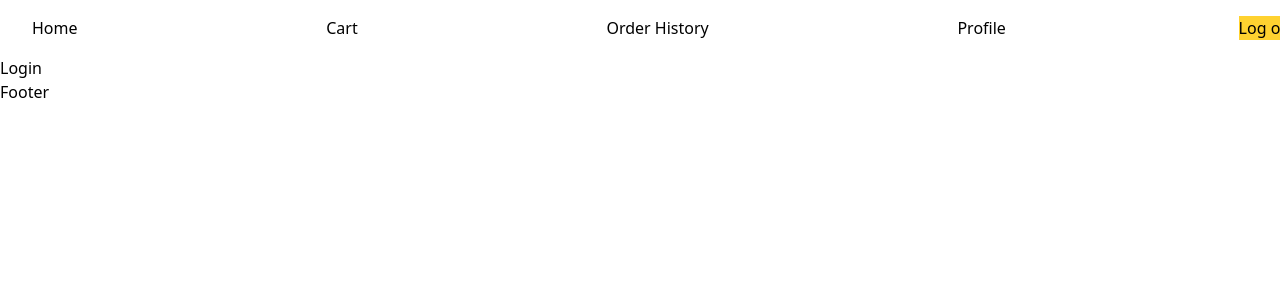
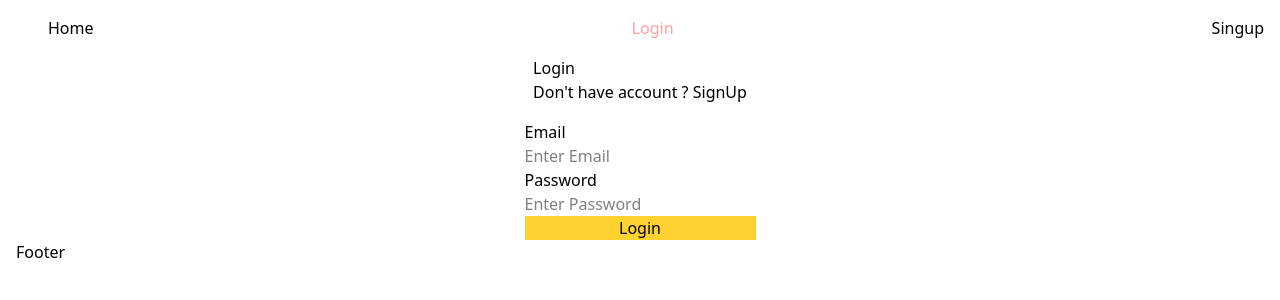
Before and after one commit to Its-utsav/e-commerce, a React (Vite) app in the folder frontend/: page /login in a window 1280 px wide. Shown: the top 300 px of the page. Built offline with nearby package versions, Linux system fonts and the light colour scheme; no server answers.

Commit message:
More pages and bug fixes

```diff
--- a/frontend/src/App.tsx
+++ b/frontend/src/App.tsx
@@ -1,22 +1,44 @@
 import { Outlet } from "react-router";
 import { Footer, Header } from "./components";
 import { useEffect } from "react";
-import productService from "./services/product/product";
+import { useDispatch } from "react-redux";
+import { login, logout } from "./features/auth/authSlice";
+import authservice from "./services/auth/auth";
 
 export default function App() {
-  const fetchData = async () => {
-    const res = await productService.getProductsDetails("search=product");
-    console.log(res);
-  };
+  const dispatch = useDispatch();
+  // const fetchData = async () => {
+  //   const res = await productService.getProductsDetails("search=product");
+  //   console.log(res);
+  // };
   // console.log(loginUser({ email: "utsav@one.com", password: "123456789" }));
   useEffect(() => {
     // fetchData();
+    const user = localStorage.getItem("user")
+      ? JSON.parse(localStorage.getItem("user")!)
+      : null;
+
+    if (user) {
+      dispatch(login(user));
+    } else {
+      authservice.getUserInfo().then((res) => {
+        if (res) {
+          dispatch(login(res));
+        } else {
+          dispatch(logout());
+        }
+      });
+    }
   }, []);
   return (
     <>
-      <Header />
-      <Outlet />
-      <Footer />
+      <div className="flex min-h-screen flex-wrap content-between">
+        <div className="mx-4 block w-full">
+          <Header />
+          <Outlet />
+          <Footer />
+        </div>
+      </div>
     </>
   );
 }
--- a/frontend/src/features/auth/authSlice.ts
+++ b/frontend/src/features/auth/authSlice.ts
@@ -24,12 +24,12 @@ const authSlice = createSlice({
     initialState,
     reducers: {
         login: (state, action) => {
-            localStorage.setItem("userToken", JSON.stringify(action.payload));
+            localStorage.setItem("user", JSON.stringify(action.payload));
             state.success = true;
-            state.userInfo = action
+            state.userInfo = action.payload
         },
         logout: (state) => {
-            localStorage.removeItem("userToken");
+            localStorage.removeItem("user");
             state.loading = false;
             state.error = null;
             state.success = false;
--- a/frontend/src/main.tsx
+++ b/frontend/src/main.tsx
@@ -8,9 +8,19 @@ import {
   Route,
   RouterProvider,
 } from "react-router";
-import { Login, Home, SignUp, NotFound } from "./pages/index.ts";
+import {
+  Login,
+  Home,
+  SignUp,
+  NotFound,
+  OrderHistory,
+  Cart,
+  Profile,
+} from "./pages/index.ts";
 import { Provider } from "react-redux";
 import store from "./store/store.ts";
+import Public from "./routing/Public.tsx";
+import Auth from "./routing/Auth.tsx";
 
 // const Home = lazy(() => import("./pages/Home.tsx"));
 
@@ -34,8 +44,16 @@ const router = createBrowserRouter(
         {/* Base App setup header , footer and outlet */}
         <Route path="*" element={<NotFound />} /> {/* Not Found page */}
         <Route path="" element={<Home />} />
-        <Route path="login" element={<Login />} /> {/*Page for Login*/}
-        <Route path="signup" element={<SignUp />} /> {/*Page for singup*/}
+        <Route element={<Public />}>
+          {/*Routes that are avaiable for all users*/}
+          <Route path="login" element={<Login />} /> {/*Page for Login*/}
+          <Route path="signup" element={<SignUp />} /> {/*Page for singup*/}
+        </Route>
+        <Route element={<Auth />}>
+          <Route path="orderHistory" element={<OrderHistory />} />
+          <Route path="cart" element={<Cart />} />
+          <Route path="profile" element={<Profile />} />
+        </Route>
       </Route>
     </>,
   ),
--- /dev/null
+++ b/frontend/src/pages/Cart.tsx
@@ -0,0 +1,23 @@
+import { useEffect, useState } from "react";
+import cartService from "../services/cart/cart";
+import type { CartDeatils } from "../types/cart.types";
+import { ErrorCmp } from "../components";
+
+export default function Cart() {
+  const [cart, setCart] = useState<null | CartDeatils>(null);
+  const [errors, setErrors] = useState("");
+  useEffect(() => {
+    cartService
+      .getCartDeatils()
+      .then((c) => setCart(c))
+      .catch((e) => {
+        console.log(e);
+        setErrors(e.message);
+      });
+  }, []);
+  console.log(cart, errors);
+  if (errors) {
+    return <ErrorCmp value={errors} />;
+  }
+  return <div>Cart</div>;
+}
--- a/frontend/src/pages/Home.tsx
+++ b/frontend/src/pages/Home.tsx
@@ -1,3 +1,13 @@
+import { useEffect, useState } from "react";
+import productService from "../services/product/product";
+import type { ProdcutDetails } from "../types/product.types";
+
 export default function Home() {
+  const [products, setProducts] = useState<ProdcutDetails[] | null>(null);
+
+  useEffect(() => {
+    productService.getProductsDetails().then((p) => setProducts(p));
+  }, []);
+
   return <div>Home</div>;
 }
--- a/frontend/src/pages/Login.tsx
+++ b/frontend/src/pages/Login.tsx
@@ -1,8 +1,94 @@
+import { useForm, type FieldErrors } from "react-hook-form";
+import { Link, useNavigate } from "react-router";
+import { Button, ErrorCmp, Input } from "../components";
+import { useState } from "react";
+import authservice from "../services/auth/auth";
 import { useDispatch } from "react-redux";
-import { login } from "../features/auth/authSlice";
+import { login as userLogin } from "../features/auth/authSlice";
+interface Inputs {
+  email: string;
+  password: string;
+}
 
 export default function Login() {
+  const [errors, setErrors] = useState("");
+  const { register, handleSubmit } = useForm<Inputs>();
   const dispatch = useDispatch();
-  dispatch(login({ email: "utsav@one.com", password: "123456789" }));
-  return <div>Login</div>;
+  const navigate = useNavigate();
+  const login = async (data: Inputs) => {
+    setErrors("");
+    try {
+      const res = await authservice.login(data);
+      if (res) {
+        dispatch(userLogin(res));
+        navigate("/");
+      }
+    } catch (error) {
+      if (error instanceof Error) setErrors(error.message);
+      console.error(error);
+    }
+  };
+
+  const formErrors = (error: FieldErrors<Inputs>) => {
+    if (error) {
+      let e = "";
+
+      for (let [field, msg] of Object.entries(error)) {
+        if (field && msg.message && msg.message !== "") {
+          e += msg.message + " ";
+        }
+      }
+
+      setErrors(e);
+    }
+  };
+
+  return (
+    <div className="flex w-full flex-col items-center justify-between gap-4">
+      <div>
+        Login
+        <div>
+          <p>
+            Don't have account ? <Link to={"/signup"}>SignUp</Link>
+          </p>
+        </div>
+      </div>
+      <form onSubmit={handleSubmit(login, formErrors)}>
+        <div className="space-y-5">
+          <Input
+            label="Email"
+            className="block w-full"
+            {...register("email", {
+              pattern: {
+                value: /^[a-zA-Z0-9._%+-]+@[a-zA-Z0-9.-]+\.[a-zA-Z]{2,}$/,
+                message: "Email should be in valid format",
+              },
+              required: {
+                value: true,
+                message: "Email is required",
+              },
+            })}
+          />
+        </div>
+        <div className="space-y-5">
+          <Input
+            label="Password"
+            className="block w-full"
+            {...register("password", {
+              minLength: {
+                value: 8,
+                message: "Password should be at least 8 character long",
+              },
+              required: {
+                value: true,
+                message: "Password is required",
+              },
+            })}
+          />
+        </div>
+        <Button type="submit">Login</Button>
+      </form>
+      {errors && <ErrorCmp value={errors} />}
+    </div>
+  );
 }
--- /dev/null
+++ b/frontend/src/pages/OrderHistory.tsx
@@ -0,0 +1,6 @@
+import { useEffect } from "react";
+
+export default function OrderHistory() {
+  useEffect(() => {}, []);
+  return <div>OrderHistory | implemnetion is pending</div>;
+}
--- /dev/null
+++ b/frontend/src/pages/Profile.tsx
@@ -0,0 +1,27 @@
+import { useEffect, useState } from "react";
+import authservice from "../services/auth/auth";
+import type { GeneralUserResponse } from "../types/user.types";
+
+export default function Profile() {
+  const [user, setUser] = useState<null | GeneralUserResponse>(null);
+  const fetchInfo = async () => {
+    const res = await authservice.getUserInfo();
+    setUser(res);
+  };
+  useEffect(() => {
+    fetchInfo();
+  }, []);
+  console.log(user);
+  return (
+    user && (
+      <div className="h-48">
+        <div className="flex flex-col items-center justify-center">
+          {user.avatarUrl && <img src={user.avatarUrl} alt={user.username} />}
+          <p className="my-4">username : {user.username}</p>
+          <p className="my-4">email : {user.email}</p>
+          <p className="my-4">role : {user.role}</p>
+        </div>
+      </div>
+    )
+  );
+}
--- a/frontend/src/pages/index.ts
+++ b/frontend/src/pages/index.ts
@@ -1,8 +1,10 @@
+import Cart from "./Cart.tsx";
+import Home from "./Home.tsx";
 import Login from "./Login.tsx";
-import Home from "./Home.tsx";
+import NotFound from "./NotFound.tsx";
+import OrderHistory from "./OrderHistory.tsx";
+import Profile from "./Profile.tsx";
 import SignUp from "./SignUp.tsx";
-import NotFound from "./NotFound.tsx";
-
 export {
-    Login, Home, SignUp, NotFound
-}
+    Cart, Home, Login, NotFound, OrderHistory, Profile, SignUp
+};
--- /dev/null
+++ b/frontend/src/routing/Auth.tsx
@@ -0,0 +1,24 @@
+import { useSelector } from "react-redux";
+import type { RootState } from "../store/store";
+import { Outlet, useLocation, useNavigate } from "react-router";
+import { useEffect } from "react";
+
+export default function Auth() {
+  const { userInfo } = useSelector((state: RootState) => state.auth);
+  const { pathname } = useLocation();
+  const navigate = useNavigate();
+  useEffect(() => {
+    if (!userInfo) {
+      if (pathname !== "/signup") navigate("/login");
+    }
+    if (userInfo && (pathname === "/login" || pathname === "/signup")) {
+      navigate("/");
+    }
+  }, [userInfo, navigate]);
+
+  return (
+    <>
+      <Outlet />
+    </>
+  );
+}
--- /dev/null
+++ b/frontend/src/routing/Public.tsx
@@ -0,0 +1,8 @@
+import { useSelector } from "react-redux";
+import type { RootState } from "../store/store";
+import { Navigate, Outlet } from "react-router";
+
+export default function Public() {
+  const { userInfo } = useSelector((state: RootState) => state.auth);
+  return userInfo ? <Navigate to={"/"} /> : <Outlet />;
+}
```
